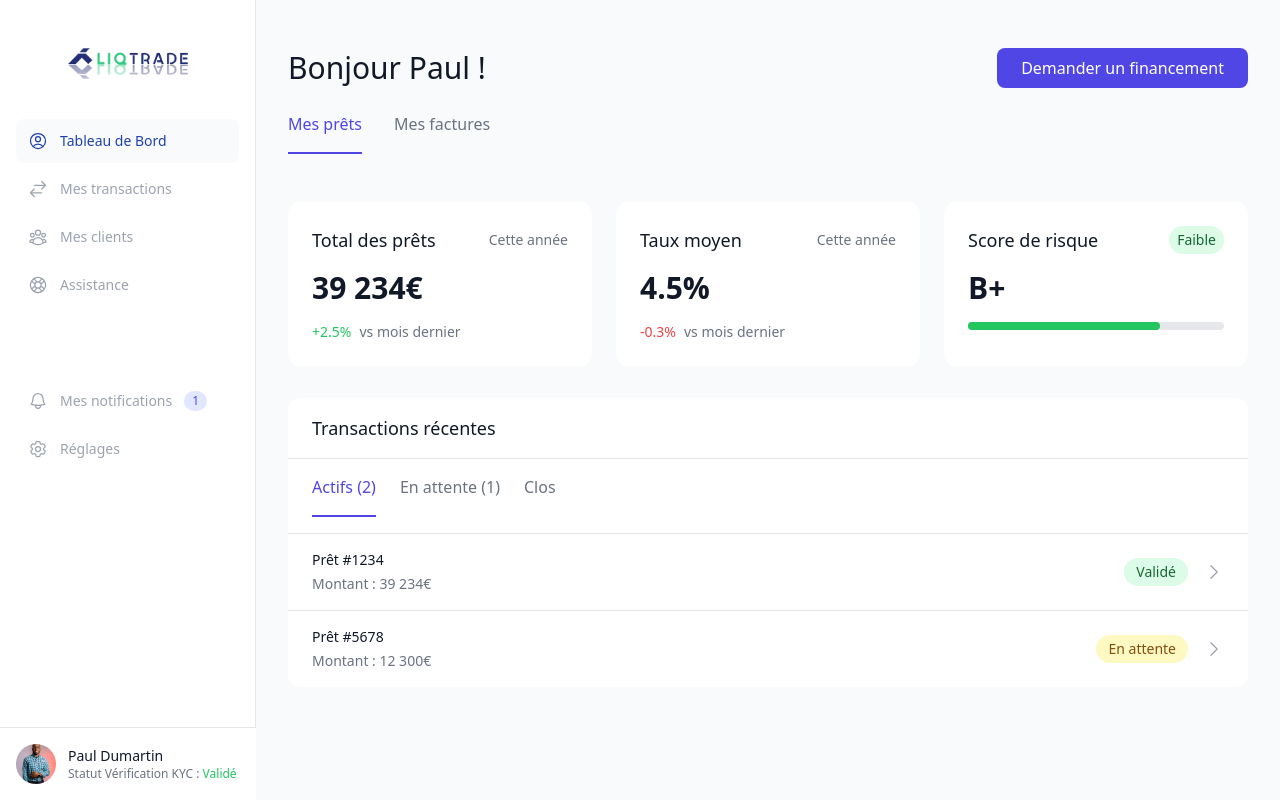
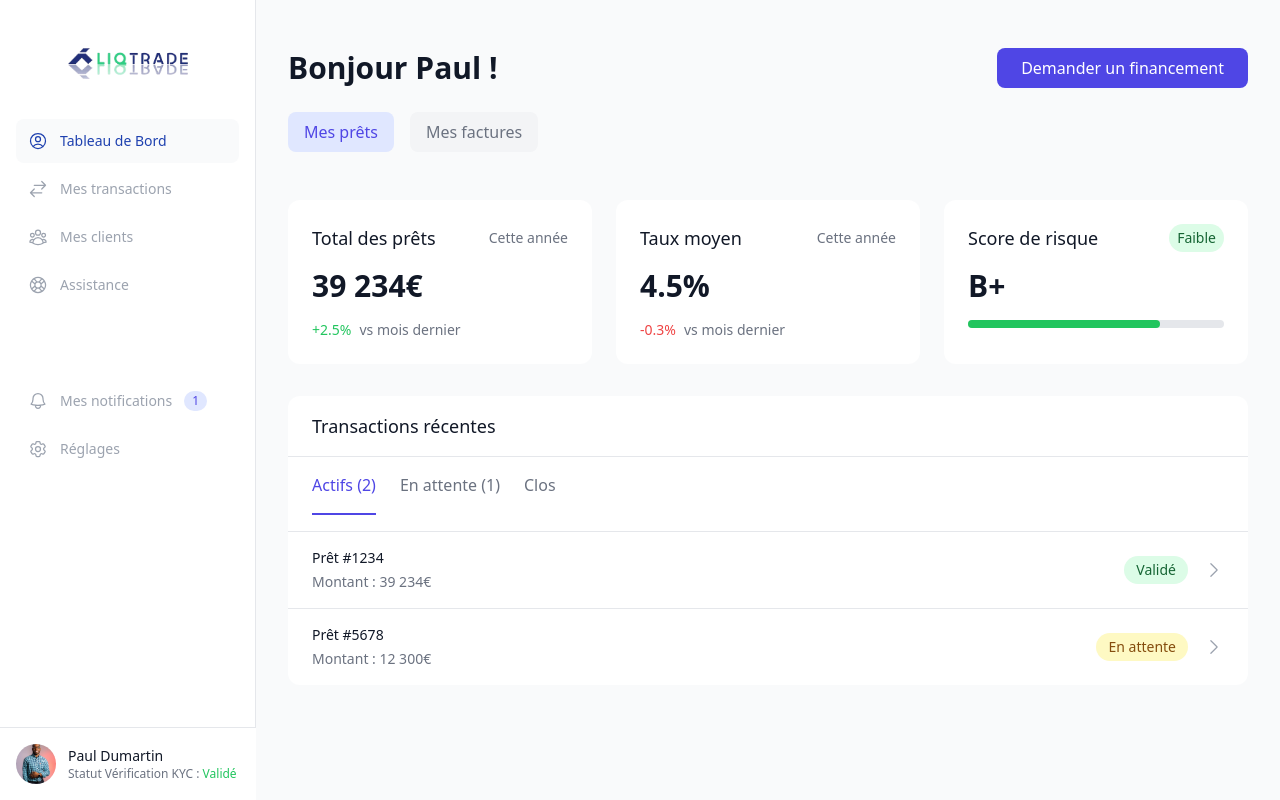
Before and after one commit to jennaram/liqtrade-frontend, a Next.js app: page /dashboard in a window 1280 px wide. Built offline with nearby package versions, Linux system fonts and the light colour scheme.

Commit message:
style: mise à jour de la typographie et des boutons dans l'en-tête du tableau de bord pour une meilleure lisibilité et cohérence visuelle

```diff
--- a/src/app/components/dashboard/DashboardHeader.tsx
+++ b/src/app/components/dashboard/DashboardHeader.tsx
@@ -4,7 +4,7 @@ const DashboardHeader = () => {
       <div className="max-w-7xl mx-auto px-8 pt-12">
         <div className="flex justify-between items-center">
           <div>
-            <h1 className="text-3xl font-medium text-gray-900">Bonjour Paul !</h1>
+            <h1 className="text-3xl font-semibold text-gray-900">Bonjour Paul !</h1>
           </div>
           <div className="flex items-center space-x-4">
             <button className="bg-indigo-600 text-white px-6 py-2 rounded-lg hover:bg-indigo-700 transition-colors">
@@ -14,11 +14,11 @@ const DashboardHeader = () => {
         </div>
 
         {/* Navigation Tabs */}
-        <div className="mt-6 flex space-x-8">
-          <button className="text-indigo-600 font-medium pb-4 border-b-2 border-indigo-600">
+        <div className="mt-6 flex space-x-4">
+          <button className="px-4 py-2 bg-indigo-100 text-indigo-600 rounded-lg font-normal">
             Mes prêts
           </button>
-          <button className="text-gray-500 font-medium pb-4 border-b-2 border-transparent hover:text-gray-700">
+          <button className="px-4 py-2 text-gray-500 bg-gray-100 rounded-lg font-normal hover:bg-gray-200">
             Mes factures
           </button>
         </div>
```
